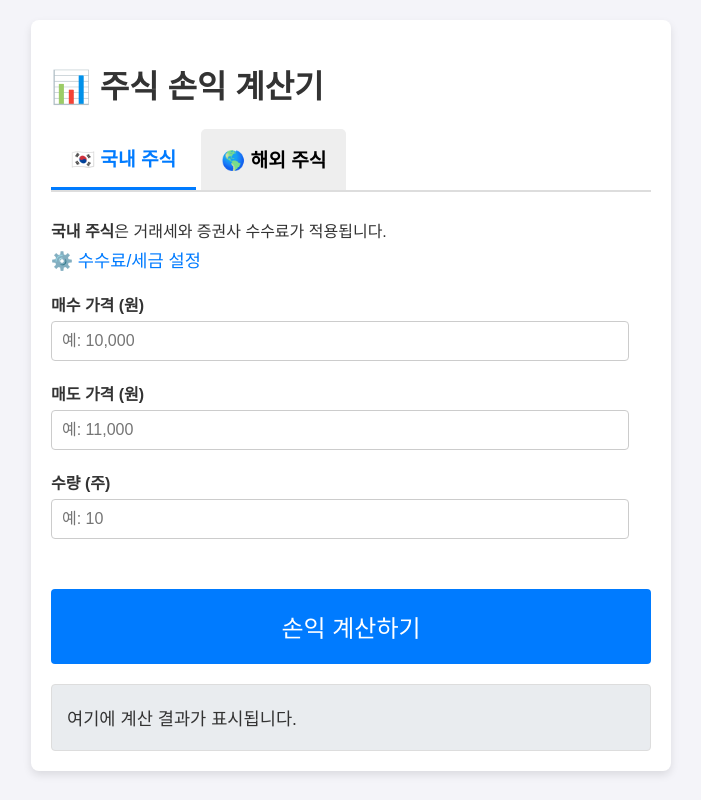
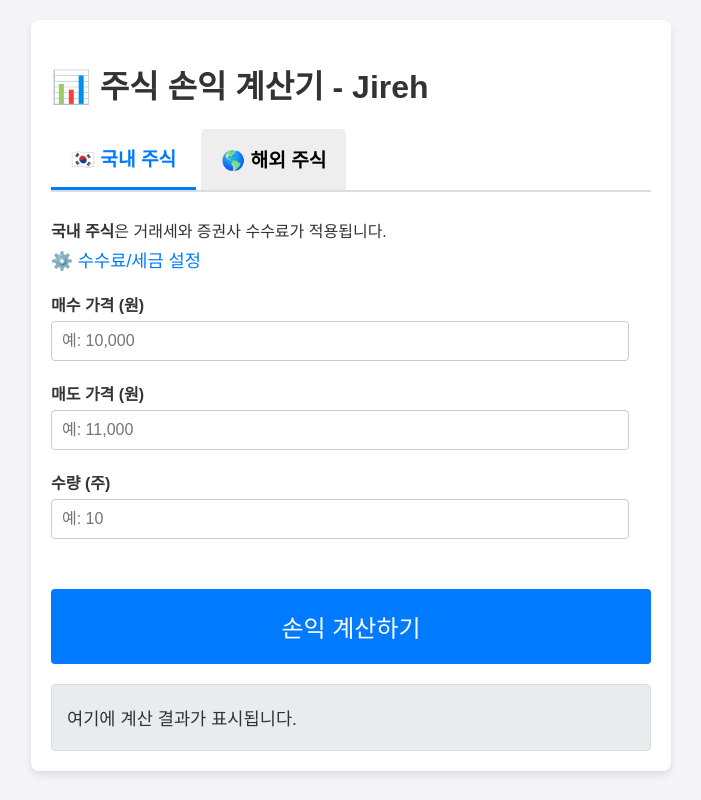
Before and after one commit to Jireh0905/StockCalculator, a plain HTML site: page index.html in a window 1280 px wide. Shown: the whole page, without its empty margins (289-990 px from the left). Drawn offline with Linux system fonts and the light colour scheme.

Commit message:
Add files via upload

```diff
--- a/index.html
+++ b/index.html
@@ -154,7 +154,7 @@
 </head>
 <body>
     <div class="calculator-container">
-        <h1>📊 주식 손익 계산기</h1>
+        <h1>📊 주식 손익 계산기 - Jireh</h1>
 
         <div class="tabs">
             <button class="tab-button active" onclick="openTab('domestic')">🇰🇷 국내 주식</button>
@@ -373,5 +373,4 @@
         });
     </script>
 </body>
-
 </html>
```
